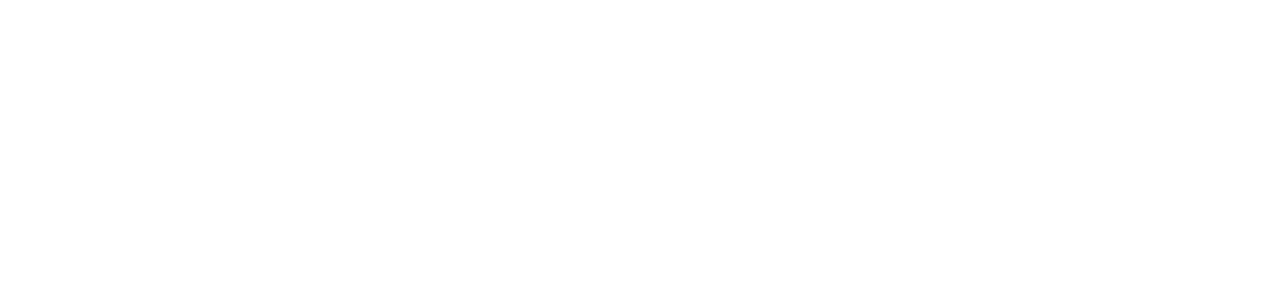
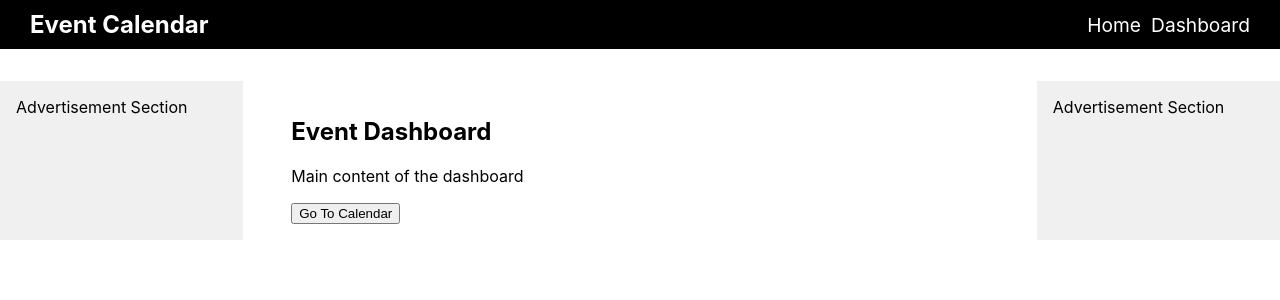
Before and after one commit to MSolarMP/event_calendar_fe, a React (Create React App) app: page /dashboard in a window 1280 px wide. Before the commit this address had no page. Shown: the top 300 px of the page. Built offline with nearby package versions, Linux system fonts and the light colour scheme.

Commit message:
-changed some routine path names -updated code structure -added the top bar navigation -start of calendar function

```diff
--- a/src/App.tsx
+++ b/src/App.tsx
@@ -1,14 +1,16 @@
 import React from 'react';
 import { BrowserRouter as Router, Route, Routes } from 'react-router-dom';
-import Login from './components/pages/Login/login';
-import EventDashboard from "./components/pages/EventDashboard/event-dashboard";
+import Login from './pages/Login/login';
+import EventDashboard from "./pages/EventDashboard/event-dashboard";
+import Calendar from "./pages/Calendar/calendar";
 
 const App: React.FC = () => {
   return (
       <Router>
         <Routes>
           <Route path="/" element={<Login />} />
-          <Route path="/event-dashboard" element={<EventDashboard />} />
+          <Route path="/dashboard" element={<EventDashboard />} />
+          <Route path="/calendar" element={<Calendar />} />
         </Routes>
       </Router>
   );
--- /dev/null
+++ b/src/components/Topbar/topbar.style.ts
@@ -0,0 +1,44 @@
+import styled from 'styled-components';
+
+export const Container = styled.div`
+  width: 100%;
+  position: sticky;
+  top: 0;
+  background-color: #000000; /* Black background */
+  padding: 10px;
+  display: flex;
+  justify-content: space-between; /* Align items in a row with space between */
+  align-items: center;
+`;
+
+export const Logo = styled.h2`
+  margin: 0;
+  color: #ffffff; /* White text color */
+  margin-left: 30px;
+`;
+
+export const Navigation = styled.nav`
+  ul {
+    list-style-type: none;
+    padding: 0;
+    margin: 0;
+    display: flex;
+    gap: 10px; /* Gap between list items */
+    justify-content: flex-end; /* Align items to the right */
+    margin-right: 30px;
+  }
+
+  li {
+    font-size: 1.2rem;
+  }
+
+  a {
+    text-decoration: none;
+    color: #ffffff; /* White text color */
+    transition: color 0.3s ease;
+  }
+
+  a:hover {
+    color: #007bff; /* Hover color */
+  }
+`;
--- /dev/null
+++ b/src/components/Topbar/topbar.tsx
@@ -0,0 +1,19 @@
+import React from 'react';
+import {Container, Logo, Navigation} from "./topbar.style";
+
+const TopBar: React.FC = () => {
+    return (
+        <Container>
+            <Logo>Event Calendar</Logo>
+            <Navigation>
+                <ul>
+                    <li><a href="/">Home</a></li>
+                    <li><a href="/dashboard">Dashboard</a></li>
+                    {/* Add more navigation links */}
+                </ul>
+            </Navigation>
+        </Container>
+    );
+};
+
+export default TopBar;
--- a/src/components/pages/EventDashboard/event-dashboard.tsx
+++ /dev/null
@@ -1,11 +0,0 @@
-import React from 'react';
-
-const EventDashboard: React.FC = () => {
-    return (
-        <div>
-            Event dashboard
-        </div>
-    );
-};
-
-export default EventDashboard;
--- /dev/null
+++ b/src/pages/Calendar/calendar.tsx
@@ -0,0 +1,12 @@
+import React from 'react';
+import { useNavigate } from 'react-router-dom';
+
+const Calendar: React.FC = () => {
+    const navigate = useNavigate();
+
+    return (
+        <div>Calendar</div>
+    );
+};
+
+export default Calendar;
--- /dev/null
+++ b/src/pages/EventDashboard/event-dashboard.style.ts
@@ -0,0 +1,29 @@
+import React from 'react';
+import styled from 'styled-components';
+
+
+export const Container = styled.div`
+  display: flex;
+  flex-direction: column;
+  align-items: center;
+`;
+
+export const ContentContainer = styled.div`
+  width: 100%;
+  display: grid;
+  grid-template-columns: 1fr 3fr 1fr; /* Three columns: 1:1:1 ratio */
+  gap: 2rem;
+  margin-top: 2rem;
+`;
+
+export const Advertisement = styled.div`
+  background-color: #f0f0f0;
+  padding: 1rem;
+  /* Add your advertisement styles */
+`;
+
+export const MainContent = styled.div`
+  background-color: #ffffff;
+  padding: 1rem;
+  /* Add your main content styles */
+`;
--- /dev/null
+++ b/src/pages/EventDashboard/event-dashboard.tsx
@@ -0,0 +1,35 @@
+import React from 'react';
+import TopBar from "../../components/Topbar/topbar";
+import {Advertisement, Container, ContentContainer, MainContent} from "./event-dashboard.style";
+import { useNavigate } from 'react-router-dom';
+
+const EventDashboard: React.FC = () => {
+    const navigate = useNavigate(); // Initialize navigate function from useNavigate hook
+
+    const onCalendarClick = () => {
+        navigate('/calendar'); // Navigate to '/calendar' route
+    };
+
+    return (
+        <Container>
+            <TopBar />
+            <ContentContainer>
+                <Advertisement>
+                    {/* Advertisement content */}
+                    Advertisement Section
+                </Advertisement>
+                <MainContent>
+                    <h2>Event Dashboard</h2>
+                    <p>Main content of the dashboard</p>
+                    <button onClick={onCalendarClick}>Go To Calendar</button>
+                </MainContent>
+                <Advertisement>
+                    {/* Advertisement content */}
+                    Advertisement Section
+                </Advertisement>
+            </ContentContainer>
+        </Container>
+    );
+};
+
+export default EventDashboard;
--- a/src/components/pages/Login/login.style.ts
+++ b/src/pages/Login/login.style.ts
@@ -1,5 +1,5 @@
 import styled from 'styled-components';
-import loginBg from '../../../assets/login-temp-stock-bg.jpg';
+import loginBg from '../../assets/login-temp-stock-bg.jpg';
 
 export const LoginTitle = styled.h1`
     text-align: center;
--- a/src/components/pages/Login/login.tsx
+++ b/src/pages/Login/login.tsx
@@ -7,7 +7,7 @@
 
     const handleSubmit = (event: React.FormEvent<HTMLFormElement>) => {
         event.preventDefault();
-        navigate('/event-dashboard');
+        navigate('/dashboard');
     };
 
     return (
```
